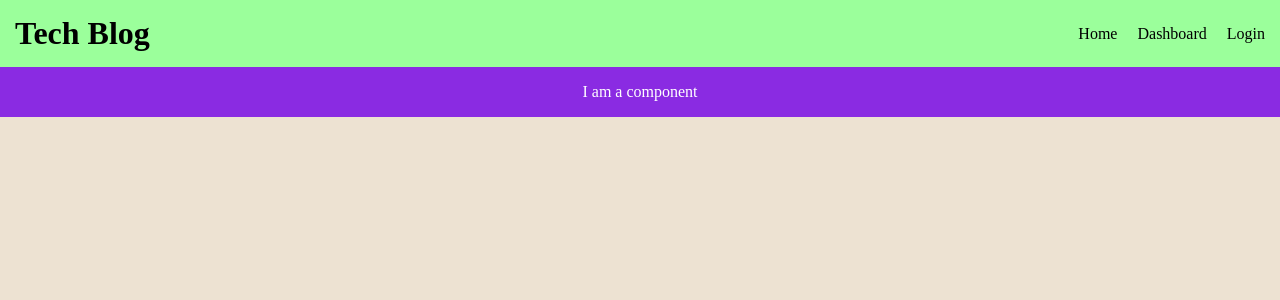
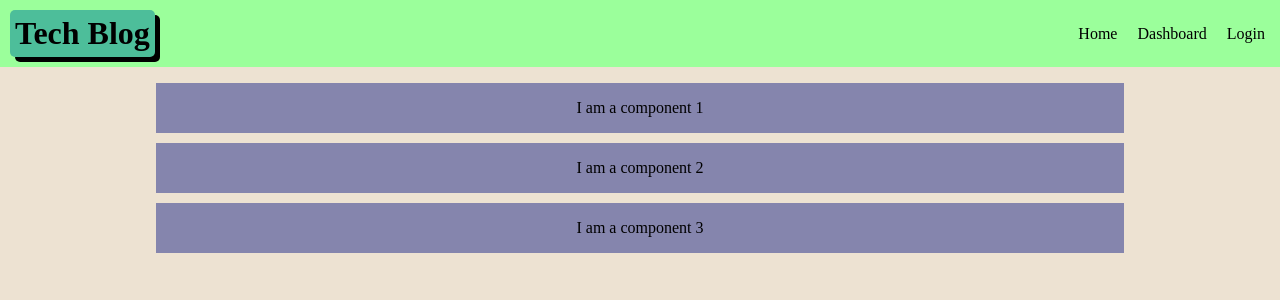
Before and after one commit to 1willcobb/Tech_Blog, a Node server app: page / in a window 1280 px wide. Shown: the top 300 px of the page. Run offline with Node 20, Linux system fonts and the light colour scheme; some libraries are stand-ins or nearby versions.

Commit message:
added a million things and deleted them all

```diff
--- a/package.json
+++ b/package.json
@@ -4,6 +4,7 @@
   "description": "MVC and Handlebars Blog",
   "main": "server.js",
   "scripts": {
+    "start-": "node server.js",
     "seeds": "node seeds/index.js",
     "test": "echo \"Error: no test specified\" && exit 1"
   },
@@ -13,10 +14,12 @@
     "bcrypt": "^5.1.0",
     "connect-session-sequelize": "^7.1.7",
     "dotenv": "^16.3.1",
-    "express": "^4.18.2",
     "express-handlebars": "^7.1.1",
     "express-session": "^1.17.3",
     "mysql2": "^3.6.0",
     "sequelize": "^6.32.1"
+  },
+  "devDependencies": {
+    "express": "^4.18.2"
   }
 }
--- a/public/css/style.css
+++ b/public/css/style.css
@@ -1,3 +1,4 @@
+
 * {
     margin: 0;
     padding: 0;
@@ -13,46 +14,56 @@
     display: flex;
     justify-content: space-between;
     background-color: var(--nav-color);
+
 }
 
-.nav_bar h1 {
+.logo-box {
+    margin: 10px;
     background-color: var(--nav-color);
-    margin: 10px;
+}
+
+.logo-box h1 {
+    background-color: rgb(77, 190, 154);
     padding: 5px;
     white-space: nowrap;
-    box-shadow: 5px, 5px, 5px, 5px, black;
+    box-shadow: 5px 5px 0px black;
+    border-radius: 5px;
 }
+
 
 .nav_bar nav {
     background-color: var(--nav-color);
     display: flex;
     align-items: center;
     margin-right: 5px;
+
 }
 
-.nav_bar nav ul {
-    background-color: var(--nav-color);
+.nav_bar nav a {
     display: flex;
     list-style: none;
+    padding: 0 10px;
+    text-decoration: none;
+    color:black;
+    background-color: transparent;
 }
 
-.nav_bar nav ul li {
-    background-color: var(--nav-color);
-    padding: 0 10px;
-}
-
-
 main {
-    background-color: blueviolet;
+    display: flex;
+    align-items: center;
+    flex-direction: column;
+    margin: 1rem;
 }
 
 .component {
-    color: white;
-    background-color: blueviolet;
+    width: 75%;
+    background-color: rgb(133, 133, 173);
     display: flex;
     justify-content: center;
     align-items: center;
     padding: 1rem;
+    margin-bottom: 10px;
+    text-align: center;
 }
 
 @media screen and (max-width: 480px) {
--- a/server.js
+++ b/server.js
@@ -2,7 +2,6 @@ require('dotenv').config();
 const path = require('path')
 const express = require('express')
 const exphbs = require('express-handlebars')
-
 
 const sequelize = require('./config/connection')
 const routes = require('./controllers')
@@ -22,5 +21,8 @@ app.use(express.static(path.join(__dirname, 'public')));
 app.use(routes)
 
 sequelize.sync({ force: false }).then(()=>{
-    app.listen(PORT, ()=>{console.log(`Now listening on ${PORT}`)})
-})
+    // Start the Express server inside the sequelize.sync callback
+    app.listen(PORT, ()=>{
+        console.log(`Now listening on ${PORT}`);
+    });
+});
--- a/views/homepage.handlebars
+++ b/views/homepage.handlebars
@@ -1,3 +1,9 @@
 <section class="component">
-    I am a component
+    I am a component 1
 </section>
+<section class="component">
+    I am a component 2
+</section>
+<section class="component">
+    I am a component 3
+</section>
--- a/views/layouts/main.handlebars
+++ b/views/layouts/main.handlebars
@@ -3,22 +3,22 @@
 <head>
     <meta charset="UTF-8">
     <meta name="viewport" content="width=device-width, initial-scale=1.0">
+    <link rel="stylesheet" type="text/css" href="/css/style.css">
+    <title>TECH BLOG</title>
 
-    <title>TECH BLOG</title>
-    <link rel="stylesheet" type="text/css" href="/css/style.css">
 </head>
 <body>
     <header class="nav_bar">
-        <h1>Tech Blog</h1>
+        <div class="logo-box">
+            <a><h1>Tech Blog</h1></a>
+        </div>
         <nav>
-            <ul>
-                <a><li>Home</li></a>
-                <a><li>Dashboard</li></a>
-                <a><li>Login</li></a>
-            </ul>
+            <a href="#">Home</a>
+            <a href="#">Dashboard</a>
+            <a href="#">Login</a>
         </nav>
     </header>
-    <main>
+    <main >
         {{{body}}}
     </main>
 </body>
```
Also changed, not shown: 1 other file.
